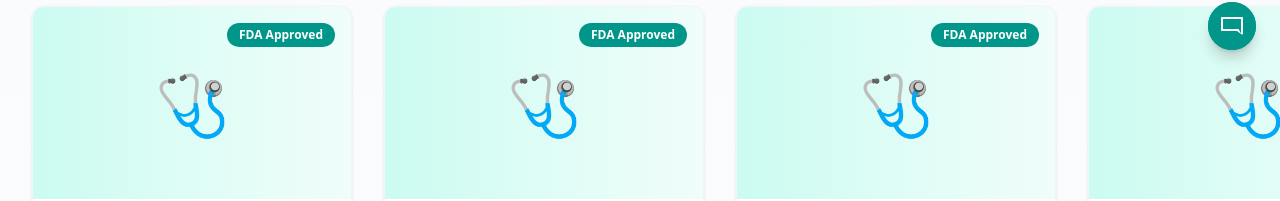
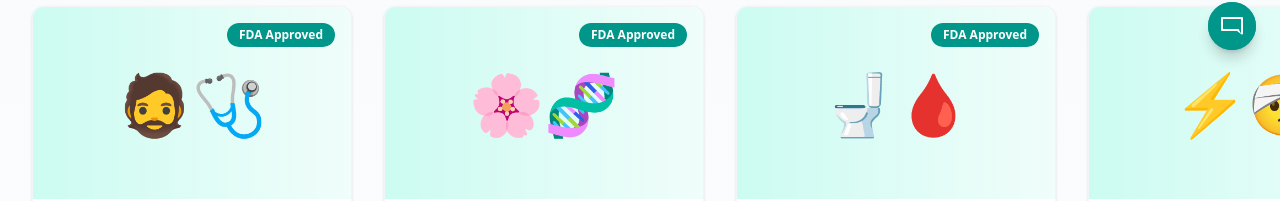
Before and after one commit to anshulg8/ir-care-next, a Next.js app: page / in a window 1280 px wide. Shown: the part 718-919 px from the top of the page. Built offline with nearby package versions, Linux system fonts and the light colour scheme.

Commit message:
updates procedure icons

```diff
--- a/src/components/ProcedureSection.js
+++ b/src/components/ProcedureSection.js
@@ -32,7 +32,7 @@ const ProcedureSection = () => {
 
                                 {/* Image placeholder */}
                                 <div className="h-48 bg-gradient-to-r from-teal-100 to-teal-50 flex items-center justify-center">
-                                    <span className="text-6xl">🩺</span>
+                                    <span className="text-6xl">{procedure.img}</span>
                                 </div>
 
                                 <div className="p-6">
--- a/src/data.js
+++ b/src/data.js
@@ -541,7 +541,6 @@ export const uaeTestimonials = [landingTestimonials[2], landingTestimonials[0],
 export const haeTestimonials = landingTestimonials;
 export const tameTestimonials = [landingTestimonials[3], landingTestimonials[0], landingTestimonials[1], landingTestimonials[2]];;
 
-
 export const proceduresArray = [
     {
         id: 1,
@@ -549,6 +548,7 @@ export const proceduresArray = [
         markdownPath: './pae.md',
         htmlPath: 'paeBlock',
         name: "Prostatic Artery Embolization (PAE)",
+        img: "🧔🩺",
         generalName: "Prostate Enlargement",
         title: "Treat Enlarged Prostate Without Surgery",
         headline: "Learn about the latest European Pinhole IR technology - now in India & UAE",
@@ -653,6 +653,7 @@ export const proceduresArray = [
         id: 2,
         slug: "uterine-fibroid-embolization-ufe",
         markdownPath: './uae.md',
+        img: "🌸🧬",
         htmlPath: 'uaeBlock',
         title: 'Treat Fibroids Without Surgery',
         name: "Uterine Fibroid Embolization (UFE)",
@@ -760,6 +761,7 @@ export const proceduresArray = [
         slug: "hemorrhoidal-artery-embolization-hae",
         markdownPath: './hae.md',
         htmlPath: 'haeBlock',
+        img: "🚽🩸",
         title: 'Treat Piles Bleeding Without Surgery',
         name: "Hemorrhoidal Artery Embolization (HAE)",
         generalName: "Piles (Hemorrhoids)",
@@ -870,6 +872,7 @@ export const proceduresArray = [
         id: 4,
         slug: "okuno-procedure-tam",
         markdownPath: './tam.md',
+        img: "⚡🤕",
         htmlPath: 'tameBlock',
         title: '',
         name: "OKUNO Procedure (TAME)",
```
Also changed, not shown: 1 other file (tests, documents, lock files or other folders).
